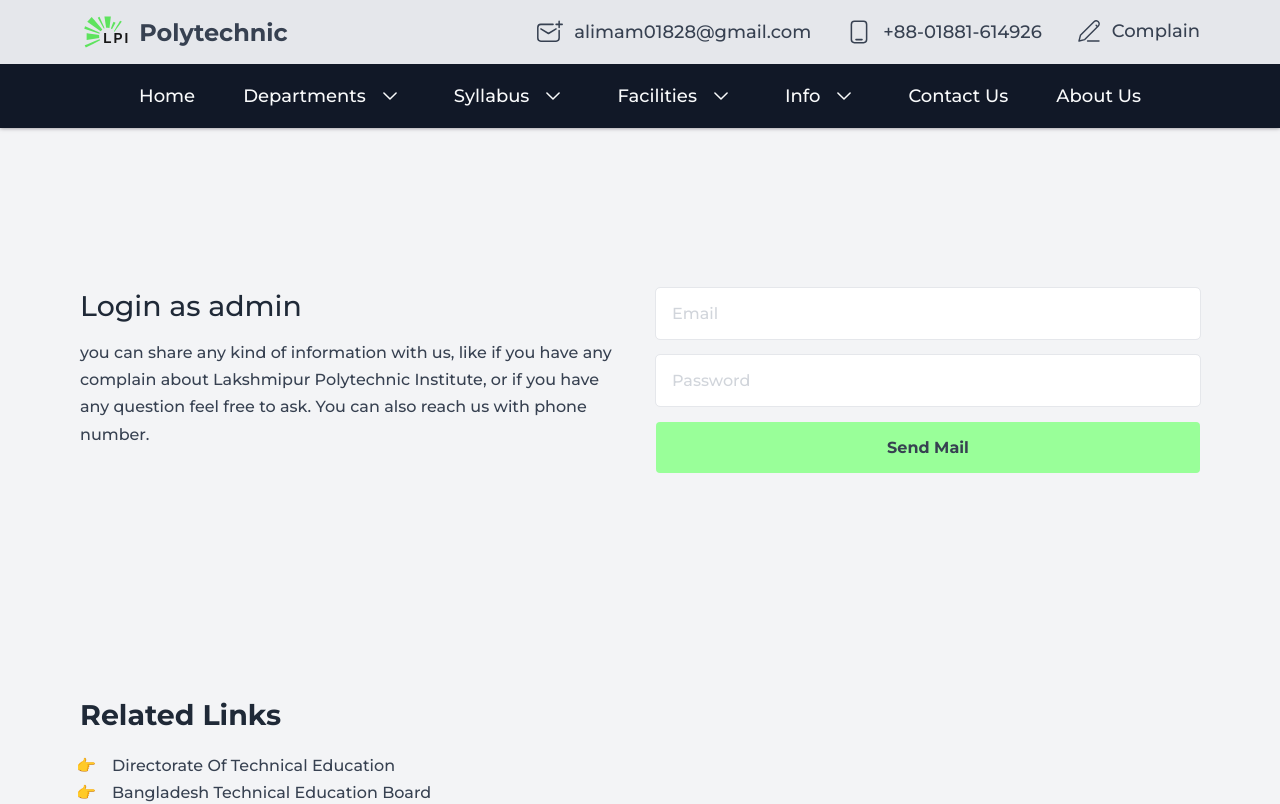
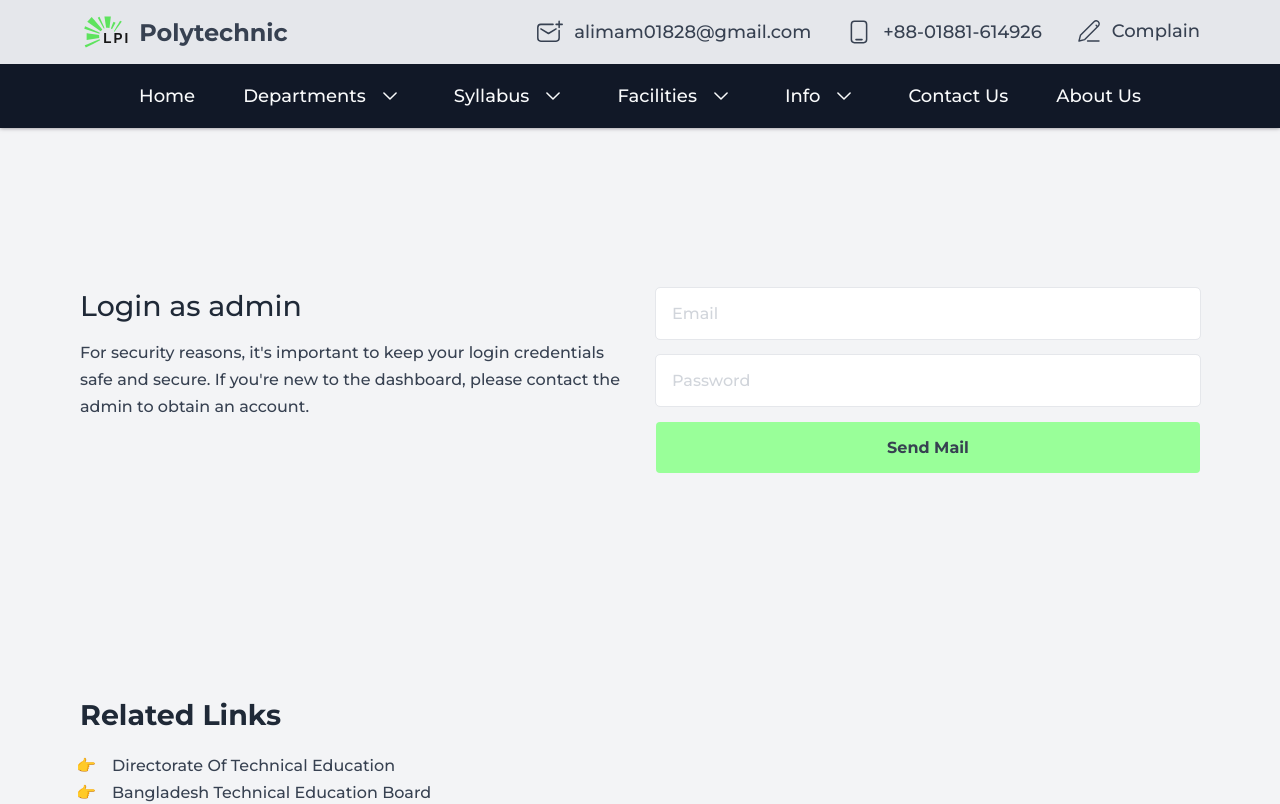
Before and after one commit to al-imam/lpi, a React (Vite) app: page /admin/login in a window 1280 px wide. Shown: the top 804 px of the page. Built offline with nearby package versions, Linux system fonts and the light colour scheme.

Commit message:
change descriptions text

```diff
--- a/src/pages/Login/Login.jsx
+++ b/src/pages/Login/Login.jsx
@@ -16,9 +16,9 @@ function Contact() {
         <div className={classes.title}>
           <h4>Login as admin</h4>
           <p>
-            you can share any kind of information with us, like if you have any
-            complain about Lakshmipur Polytechnic Institute, or if you have any
-            question feel free to ask. You can also reach us with phone number.
+            For security reasons, it's important to keep your login credentials
+            safe and secure. If you're new to the dashboard, please contact the
+            admin to obtain an account.
           </p>
         </div>
 
```
